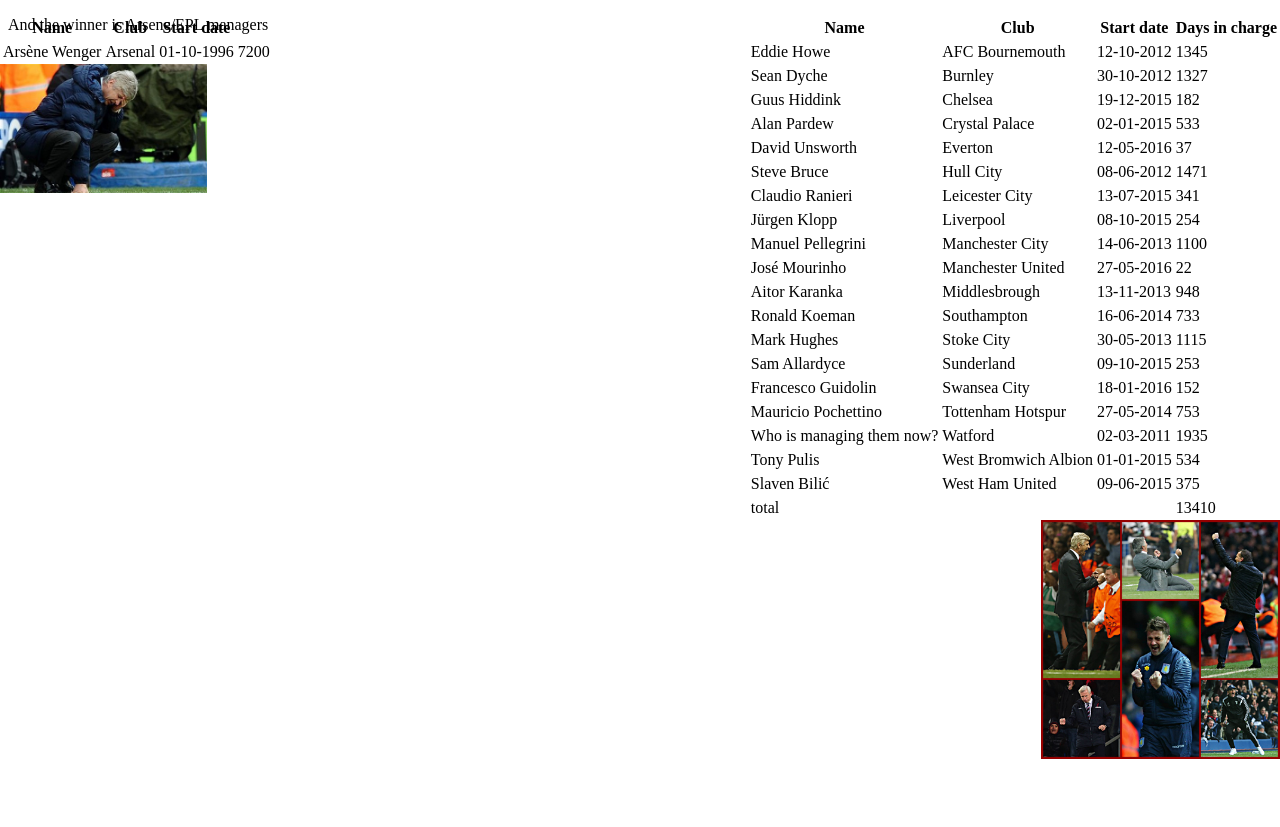
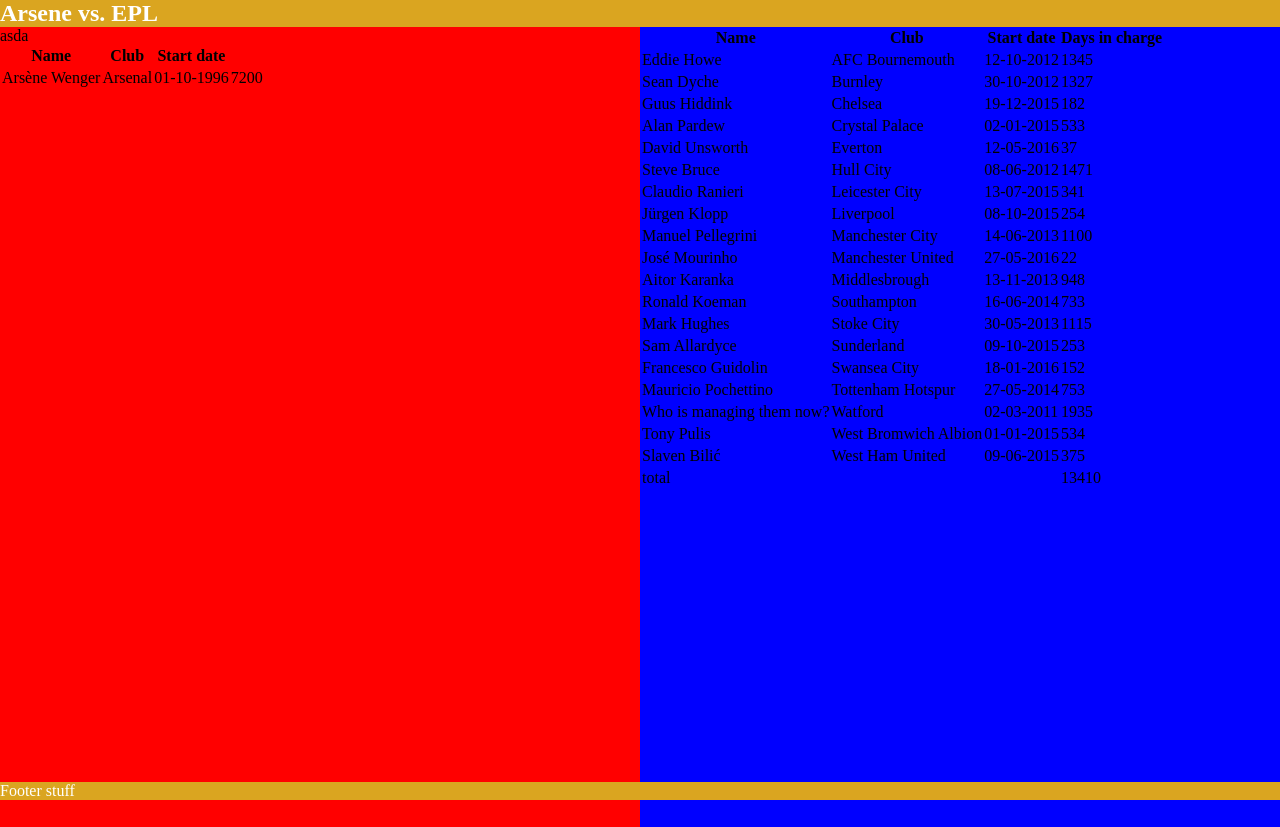
Before and after one commit to pdcamilleri/WengerVsEPL, a plain HTML site: page index.html in a window 1280 px wide. Before the commit the page ends 800 px from the top, so only its background shows below. Drawn offline with Linux system fonts and the light colour scheme.

Commit message:
Adding a bit of basic CSS for a skeleton of the overall look.

```diff
--- a/css/style.css
+++ b/css/style.css
@@ -1,11 +1,48 @@
+* {
+    margin:0;
+    padding:0;
+    border:0;
+}
+
+html, body
+{
+    height: 100%;
+}
+
+header {
+    background-color: goldenrod;
+    color:white;
+    /*height: 20px;*/
+    /*position: relative;*/
+    /*left: 0;*/
+    /*top: 0;*/
+    /*width: 100%;*/
+}
+
+footer {
+    background-color: goldenrod;
+    color:white;
+    bottom:0;
+    position: absolute;
+    width: 100%;
+}
+
+.container {
+    height:100%;
+    width:100%;
+    position:relative;
+}
+
 .left {
-    position: absolute;
-    left: 0
+    width: 50%;
+    height: 100%;
+    float: left;
 }
 
 .right {
-    position: absolute;
-    right: 0
+    width: 50%;
+    height: 100%;
+    float: left;
 }
 
 /* Don't want the images to be any bigger than half the page. */
@@ -13,6 +50,14 @@
     max-width: 45%;
 }
 
+.red-theme {
+    background-color: red;
+}
+
+.blue-theme {
+    background-color: blue;
+}
+
 /* Need to tell the images to be 100% the size of their parent. */
 /* Their parent should be one of the image-* classes, e.g. image-medium. */
 img {
--- a/index.html
+++ b/index.html
@@ -10,7 +10,18 @@
     </head>
     <body>
 
+        <header>
+            <h2>
+                Arsene vs. EPL
+            </h2>
+        </header>
+
+        <div class="container">
+
             <div class="left red-theme">
+                <p>
+                    asda
+                </p>
 
                 <table id="wengerTable">
                     <thead>
@@ -23,10 +34,10 @@
                     </tr>
                     </thead>
                 </table>
-        <div class="image-medium">
-            <img id="wengerWins" src="images/WengerWinning.jpg">
-            <img id="wengerLoses" hidden src="images/WengerLosing.jpg">
-        </div>
+                <!--<div class="image-medium">-->
+                    <!--<img id="wengerWins" src="images/WengerWinning.jpg">-->
+                    <!--<img id="wengerLoses" hidden src="images/WengerLosing.jpg">-->
+                <!--</div>-->
             </div>
 
             <div class="right blue-theme">
@@ -48,22 +59,23 @@
                     <!-- put the total days in here-->
                     </tfoot>
                 </table>
-        <div class="image-medium right">
-            <img id="othersWin" hidden src="images/EplManagersWinning.jpg">
-            <img id="othersLose" src="images/EplMangersLosing.jpg">
+                <!--<div class="image-medium right">-->
+                    <!--<img id="othersWin" hidden src="images/EplManagersWinning.jpg">-->
+                    <!--<img id="othersLose" src="images/EplMangersLosing.jpg">-->
+                <!--</div>-->
             </div>
         </div>
 
-    <div class="center " id="result">
-        <p>
-            And the winner is <span>Arsene/EPL managers</span>
-        </p>
-        <p hidden>
-            <!-- Display the total number of days each at the bottom, underneath the "result",
-            until epl managers catch up with arsene.-->
-            <span id="daysUntilWengerLoses">???</span> EPL managers catch up.
-        </p>
-    </div>
+        <!--<div class="center " id="result">-->
+            <!--<p>-->
+                <!--And the winner is <span>Arsene/EPL managers</span>-->
+            <!--</p>-->
+            <!--<p hidden>-->
+                <!--&lt;!&ndash; Display the total number of days each at the bottom, underneath the "result",-->
+                <!--until epl managers catch up with arsene.&ndash;&gt;-->
+                <!--<span id="daysUntilWengerLoses">???</span> EPL managers catch up.-->
+            <!--</p>-->
+        <!--</div>-->
 
         <script id="hbTableRow" type="text/x-handlebars-template">
             <div class="entry">
@@ -78,8 +90,10 @@
             </div>
         </script>
 
-
-
+        <footer>
+            Footer stuff
+        </footer>
 
     </body>
+
 </html>
```
Lines whose indentation alone changed are shown as unchanged.
